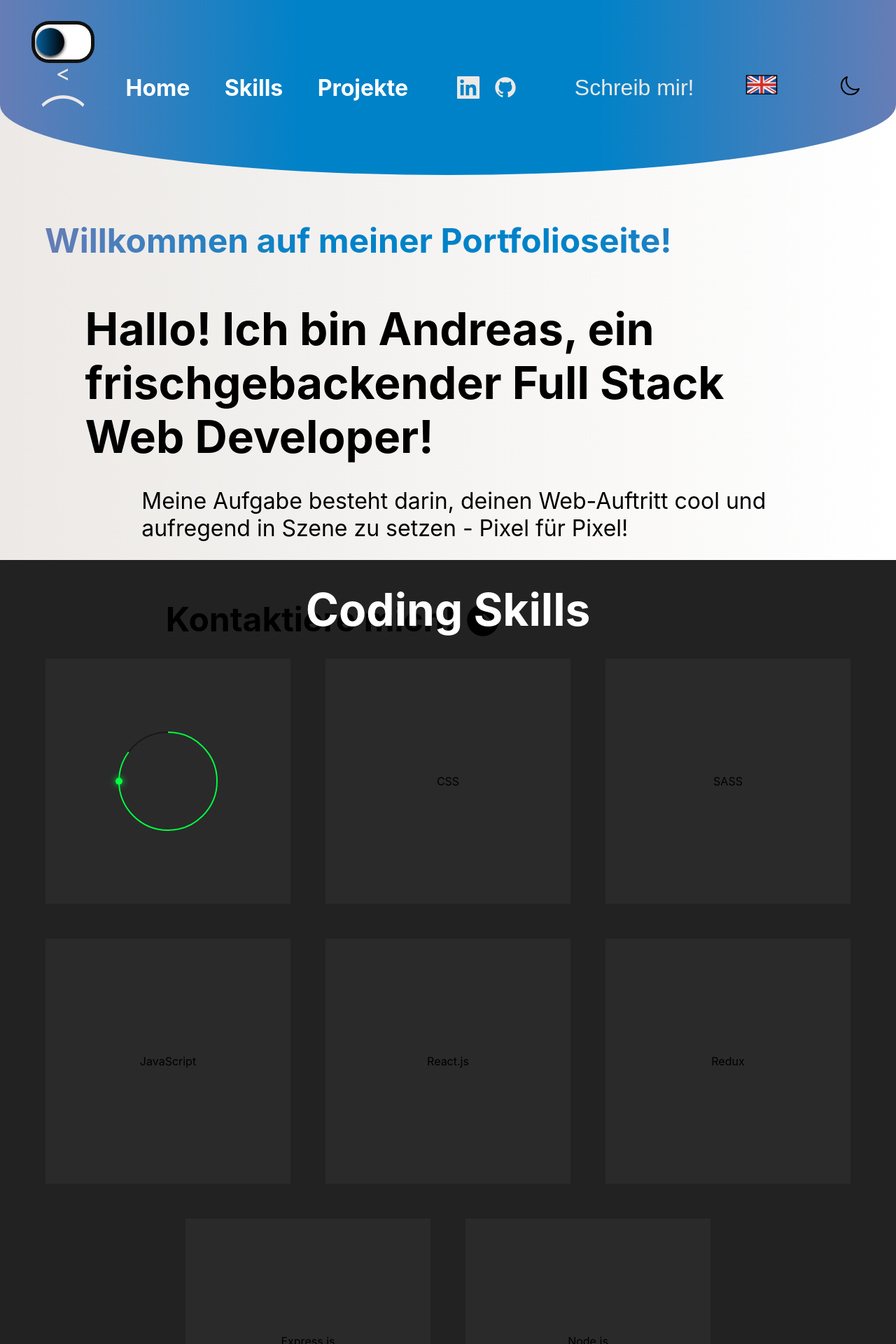
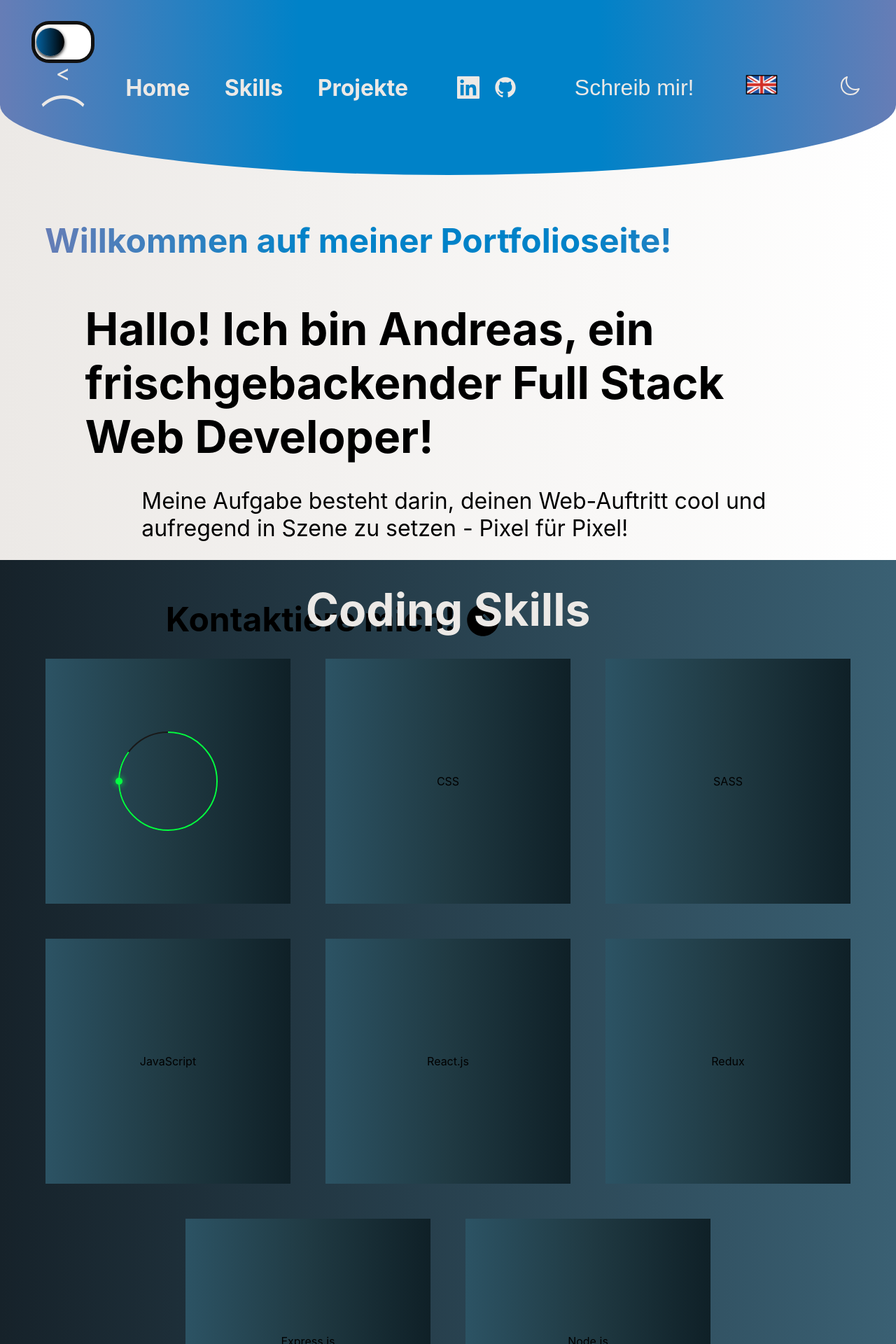
Before and after one commit to AndiS82/Portfolio-Page, a React (Create React App) app: page / in a window 1280 px wide. Shown: the top 1920 px of the page at 70% size. Built offline with nearby package versions, Linux system fonts and the light colour scheme.

Commit message:
final push for today

```diff
--- a/package.json
+++ b/package.json
@@ -11,6 +11,7 @@
     "react-icons": "^4.7.1",
     "react-router-dom": "^6.8.2",
     "react-scripts": "5.0.1",
+    "react-scroll": "^1.8.9",
     "web-vitals": "^2.1.4"
   },
   "scripts": {
--- a/src/components/Navbar.css
+++ b/src/components/Navbar.css
@@ -60,7 +60,7 @@ left: 38px;
 
 h4{
     font-size: 2rem;
-    color: #ffffff;
+    color: #ece9e6;
 }
 
 .nose{
@@ -117,7 +117,7 @@ h4{
     cursor: pointer;
 }
 
-.reactIcon{
+.reactIcon{color: #ece9e6;
     font-size: 2rem;
 }
 
@@ -129,5 +129,5 @@ h4{
 }
 
 .reactIcon:hover{
-    color: goldenrod;
+    color: #ece9e6;
 }
--- a/src/components/Navbar.js
+++ b/src/components/Navbar.js
@@ -5,6 +5,7 @@ import { useState, useContext } from "react";
 import { LanguageContext, ThemeContext } from "../App";
 import deutsch from "../img/German-flag-emoji.png";
 import english from "../img/British-flag-emoji.png";
+import { Link, animateScroll as scroll } from "react-scroll";
 
 
 
@@ -31,7 +32,7 @@ return(
         <p className="mouth">{nose === true? "‿" : "︵"}</p></div>
     <nav className="navbarMain">
 <h4>Home</h4>
-<h4>Skills</h4>
+<Link to="section" smooth={true}><h4>Skills</h4></Link>
 <h4>{german.german==="german"?"Projects":"Projekte"}</h4>
     </nav>
     <div className="navbarSocialMedia">
--- a/src/components/Skills.css
+++ b/src/components/Skills.css
@@ -3,11 +3,11 @@
     align-items: center;
     justify-content: center;
     min-height: 100vh;
-    background: #222;
+    background: linear-gradient(to right, #16222a , #3a6073);
 }
 
 .headlineContainer h2{
-    color: white;
+    color: #ece9e6;
     font-size: 4rem;
     display: flex;
     align-items: center;
@@ -31,7 +31,7 @@
     justify-content: center;
     width: 350px;
     height: 350px;
-    background:#2a2a2a;
+    background:linear-gradient(to right, #2c5364, #203a43, #0f2027);
 }
 
 .percentage{
```
Also changed, not shown: 1 other file (tests, documents, lock files or other folders).
